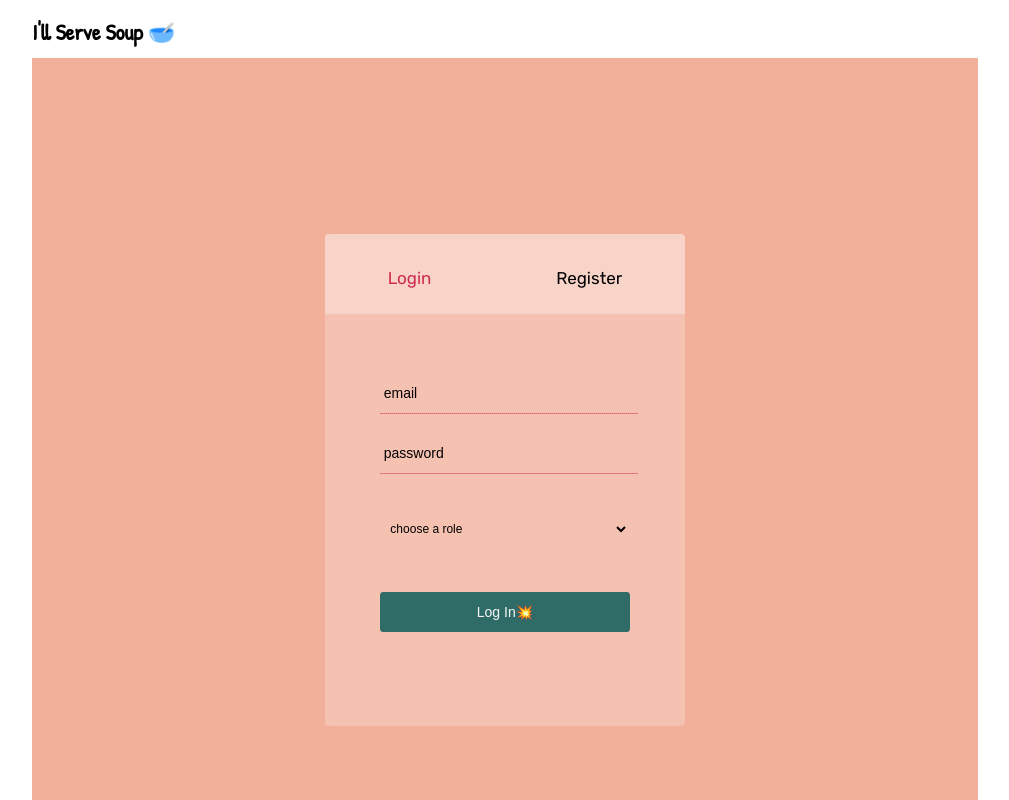
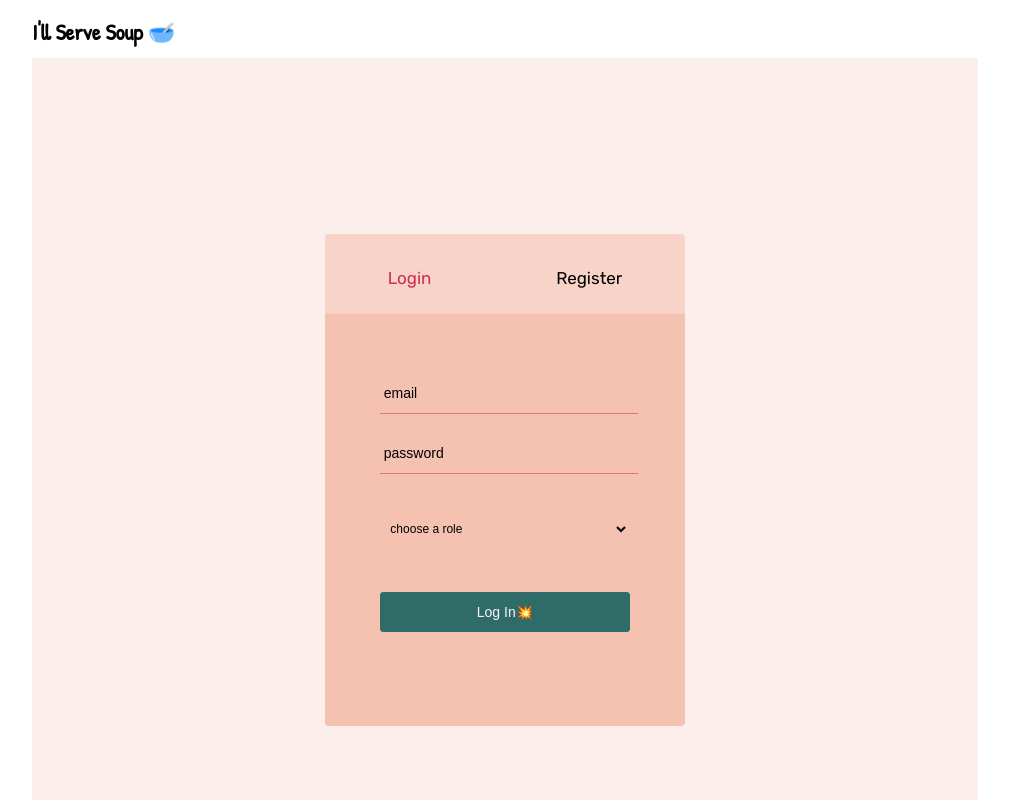
Before and after one commit to mark-marshall/Soup-Kitchen, a React (Create React App) app: page /credentials in a window 1280 px wide. Shown: the top 800 px of the page, without its empty margins (135-1144 px from the left). Built offline with nearby package versions, Linux system fonts and the light colour scheme.

Commit message:
Ammended background color on Credentials wrapper

```diff
--- a/src/components/Credentials.jsx
+++ b/src/components/Credentials.jsx
@@ -21,10 +21,10 @@ const CredentialsWrapper = styled.div`
   flex-direction: ${soupStyles.display.directionSecondary};
   align-items: ${soupStyles.display.alignDefault};
   justify-content: ${soupStyles.display.alignDefault};
-  background-color: ${soupStyles.color.primary};
+  background-color: ${lighten(0.18,soupStyles.color.primary)};
 
   nav {
-    background-color: ${lighten(0.1, soupStyles.color.primary)}
+    background-color: ${lighten(0.1, soupStyles.color.primary)};
     width: ${soupStyles.width.subComponentLevel};
     display: ${soupStyles.display.default};
     align-items: ${soupStyles.display.alignDefault};
```
